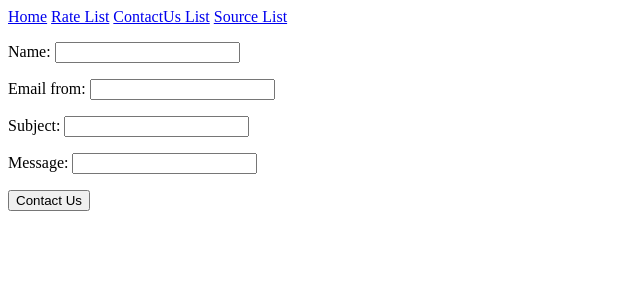
After one commit to fedtat/currency, a Django app: page /currency/contactus/create/ in a window 1280 px wide. The commit adds this page. Shown: the top 300 px of the page, without its empty margins (0-640 px from the left). Run offline with Django 4.2, Linux system fonts and the light colour scheme.

Commit message:
contact us form is created to send emails

```diff
--- a/app/currency/forms.py
+++ b/app/currency/forms.py
@@ -1,4 +1,4 @@
-from currency.models import Source
+from currency.models import ContactUs, Source
 
 from django import forms
 
@@ -7,3 +7,9 @@ class SourceForm(forms.ModelForm):
     class Meta:
         model = Source
         fields = ('name', 'source_url', 'phone')
+
+
+class ContactUsForm(forms.ModelForm):
+    class Meta:
+        model = ContactUs
+        fields = ('name', 'email_from', 'subject', 'message')
--- a/app/currency/models.py
+++ b/app/currency/models.py
@@ -1,10 +1,15 @@
+from currency import model_choices as mch
+
 from django.db import models
 
 
 class ContactUs(models.Model):
-    email_from = models.EmailField(max_length=254)
+    created = models.DateTimeField(auto_now_add=True)
+    name = models.CharField(max_length=128)
+    email_from = models.EmailField()
     subject = models.CharField(max_length=64)
     message = models.CharField(max_length=1000)
+    raw_content = models.TextField()
 
 
 class Rate(models.Model):
@@ -16,6 +21,6 @@ class Rate(models.Model):
 
 
 class Source(models.Model):
-    name = models.CharField(max_length=64)
+    name = models.CharField(max_length=64, choices=mch.SourceName.choices)
     source_url = models.CharField(max_length=255)
     phone = models.CharField(max_length=20)
--- /dev/null
+++ b/app/currency/templates/contactus_create.html
@@ -0,0 +1,11 @@
+{% extends 'base.html' %}
+
+{% block title %}ContactUs{% endblock %}
+
+{% block content %}
+    <form method="post">
+        {% csrf_token %}
+        {{ form.as_p }}
+        <button type="submit">Contact Us</button>
+    </form>
+{% endblock content %}
--- a/app/currency/templates/includes/navbar.html
+++ b/app/currency/templates/includes/navbar.html
@@ -1,6 +1,6 @@
 <nav>
     <a href="{% url 'index' %}">Home</a>
     <a href="{% url 'currency:rate_list' %}">Rate List</a>
-    <a href="{% url 'currency:contacts_list' %}">Contacts List</a>
+    <a href="{% url 'currency:contactus_list' %}">ContactUs List</a>
     <a href="{% url 'currency:source_list' %}">Source List</a>
 </nav>
--- a/app/currency/urls.py
+++ b/app/currency/urls.py
@@ -5,7 +5,8 @@ from django.urls import path
 app_name = 'currency'
 
 urlpatterns = [
-    path('contacts/list/', currency_views.ContactsList.as_view(), name='contacts_list'),
+    path('contactus/list/', currency_views.ContactUsList.as_view(), name='contactus_list'),
+    path('contactus/create/', currency_views.ContactUsCreate.as_view(), name='contactus_create'),
     path('rate/list/', currency_views.RateList.as_view(), name='rate_list'),
     path('source/list/', currency_views.SourceList.as_view(), name='source_list'),
     path('source/create/', currency_views.SourceCreate.as_view(), name='source_create'),
--- a/app/currency/views.py
+++ b/app/currency/views.py
@@ -1,13 +1,42 @@
-from currency.forms import SourceForm
+from currency.forms import ContactUsForm, SourceForm
 from currency.models import ContactUs, Rate, Source
 
+from django.conf import settings  # if anything required from settings (NEVER DO THIS: from settings import settings!)
+from django.core.mail import send_mail
 from django.urls import reverse_lazy
 from django.views.generic import CreateView, DeleteView, DetailView, ListView, UpdateView
 
 
-class ContactsList(ListView):
+class ContactUsList(ListView):
     queryset = ContactUs.objects.all().order_by('-id')  # the same as this: model = ContactUs
-    template_name = 'contacts_list.html'
+    template_name = 'contactus_list.html'
+
+
+class ContactUsCreate(CreateView):
+    model = ContactUs
+    template_name = 'contactus_create.html'
+    form_class = ContactUsForm
+    success_url = reverse_lazy('index')
+
+    def form_valid(self, form):
+        cleaned_data = form.cleaned_data
+        recipient = settings.EMAIL_HOST_USER
+        subject = 'User ContactUs'
+        body = f'''
+        Request From: {cleaned_data['name']}
+        Email to reply: {cleaned_data['email_from']}
+        Subject: {cleaned_data['subject']}
+        Body: {cleaned_data['message']}
+        '''
+        send_mail(
+            subject,
+            body,
+            recipient,
+            [recipient],
+            fail_silently=False
+        )
+        redirect = super().form_valid(cleaned_data)
+        return redirect
 
 
 class RateList(ListView):
```
Also changed, not shown: app/currency/model_choices.py (added, +18 -0 lines), app/currency/templates/contacts_list.html (deleted, +0 -24 lines), app/currency/templates/contactus_list.html (added, +23 -0 lines), app/settings/settings.py (+8 -1 lines), app/currency/migrations/0004_contactus_created_contactus_name_and_more.py (added), app/currency/migrations/0005_alter_contactus_name_alter_contactus_raw_content.py (added).
